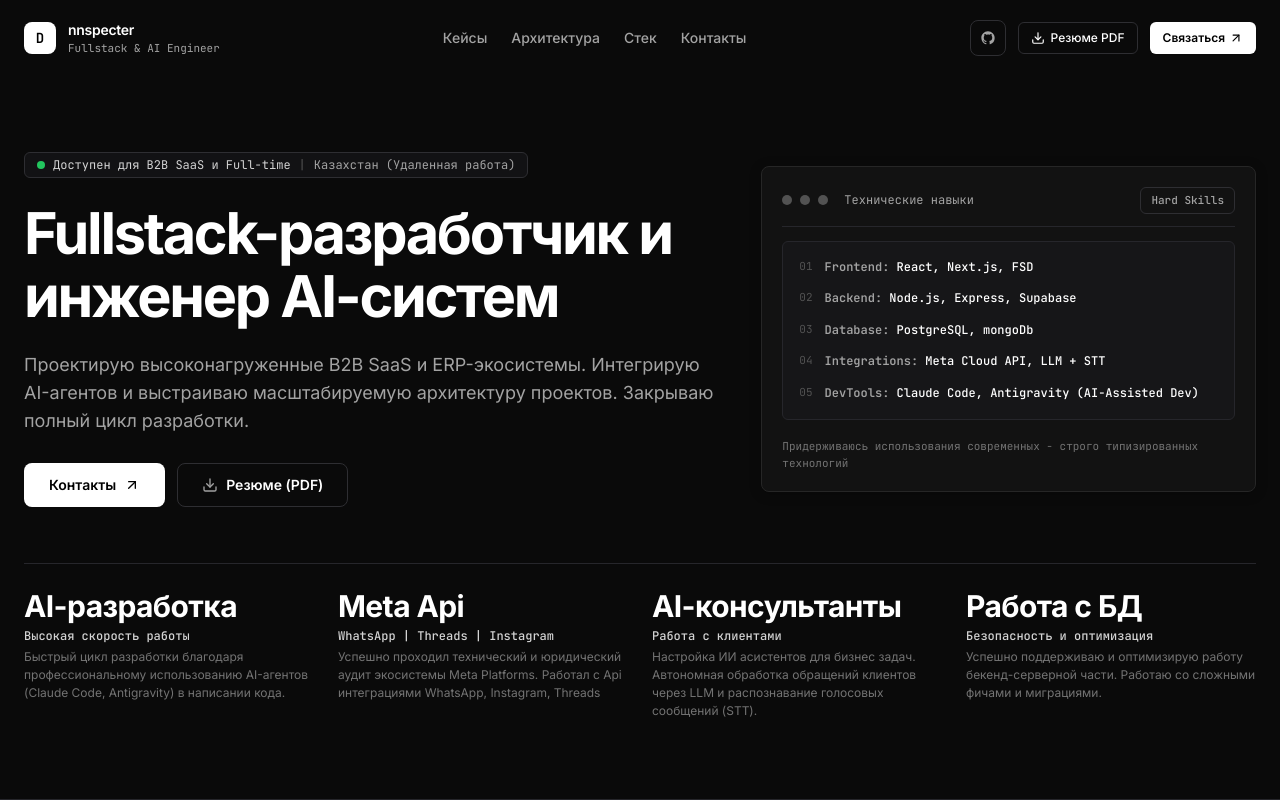
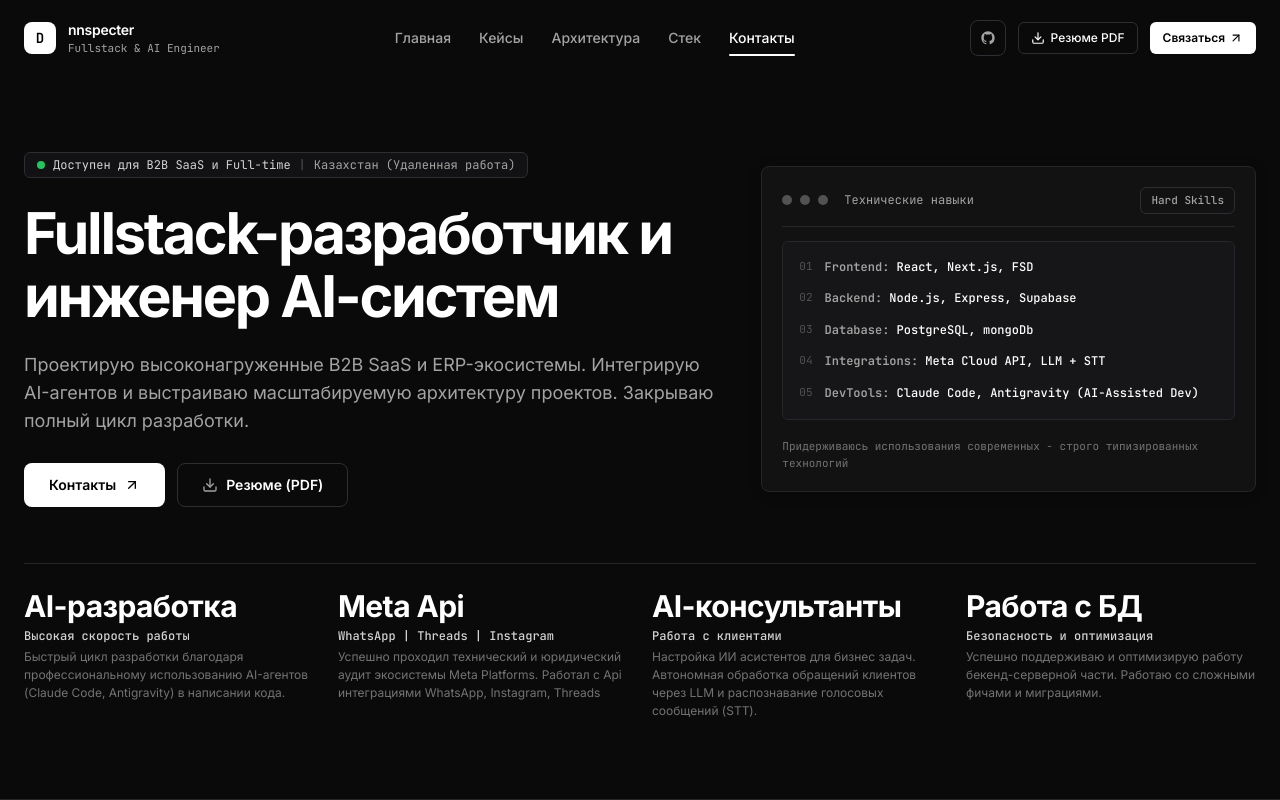
Before and after one commit to nnspecter/PortfolioLanding, a React (Vite) app: page / in a window 1280 px wide. Shown: the top 800 px of the page. Built offline with nearby package versions, Linux system fonts and the light colour scheme.

Commit message:
refactor: доработка кейсов и хедера

```diff
--- a/src/components/layout/Navbar.tsx
+++ b/src/components/layout/Navbar.tsx
@@ -1,4 +1,5 @@
 import { useState, useEffect } from "react";
+import { motion } from "framer-motion";
 import { personalInfo } from "@/data/resumeData";
 import { Button } from "@/components/ui/button";
 import { GithubIcon } from "@/components/icons/SocialIcons";
@@ -7,21 +8,48 @@ import { Menu, X, ArrowUpRight, Download } from "lucide-react";
 export function Navbar() {
   const [isScrolled, setIsScrolled] = useState(false);
   const [mobileMenuOpen, setMobileMenuOpen] = useState(false);
+  const [activeSection, setActiveSection] = useState<string>("hero");
+
+  const navLinks = [
+    { id: "hero", label: "Главная", href: "#hero" },
+    { id: "cases", label: "Кейсы", href: "#cases" },
+    { id: "architecture", label: "Архитектура", href: "#architecture" },
+    { id: "skills", label: "Стек", href: "#skills" },
+    { id: "contact", label: "Контакты", href: "#contact" },
+  ];
 
   useEffect(() => {
     const handleScroll = () => {
       setIsScrolled(window.scrollY > 20);
+
+      // Check if user is scrolled to the very bottom
+      const isBottom =
+        window.innerHeight + window.scrollY >=
+        document.documentElement.scrollHeight - 80;
+      if (isBottom) {
+        setActiveSection("contact");
+        return;
+      }
+
+      const sectionIds = ["hero", "cases", "architecture", "skills", "contact"];
+      const scrollPosition = window.scrollY + 180;
+
+      for (let i = sectionIds.length - 1; i >= 0; i--) {
+        const el = document.getElementById(sectionIds[i]);
+        if (el) {
+          const top = el.offsetTop;
+          if (scrollPosition >= top) {
+            setActiveSection(sectionIds[i]);
+            break;
+          }
+        }
+      }
     };
-    window.addEventListener("scroll", handleScroll);
+
+    window.addEventListener("scroll", handleScroll, { passive: true });
+    handleScroll();
     return () => window.removeEventListener("scroll", handleScroll);
   }, []);
-
-  const navLinks = [
-    { label: "Кейсы", href: "#cases" },
-    { label: "Архитектура", href: "#architecture" },
-    { label: "Стек", href: "#skills" },
-    { label: "Контакты", href: "#contact" },
-  ];
 
   return (
     <header
@@ -33,7 +61,7 @@ export function Navbar() {
     >
       <div className="max-w-[1280px] mx-auto px-6 flex items-center justify-between">
         {/* Brand */}
-        <a href="#" className="flex items-center gap-3 group">
+        <a href="#hero" className="flex items-center gap-3 group">
           <div className="w-8 h-8 rounded-lg bg-white text-black font-mono font-bold flex items-center justify-center text-sm">
             D
           </div>
@@ -50,17 +78,31 @@ export function Navbar() {
           </div>
         </a>
 
-        {/* Desktop Nav */}
-        <nav className="hidden md:flex items-center gap-6">
-          {navLinks.map((link) => (
+        {/* Desktop Nav with Animated Underline */}
+        <nav className="hidden md:flex items-center gap-7">
+          {navLinks.map((link) => {
+            const isActive = activeSection === link.id;
+
+            return (
               <a
                 key={link.href}
                 href={link.href}
-              className="text-sm font-medium text-neutral-400 hover:text-white transition-colors"
+                onClick={() => setActiveSection(link.id)}
+                className={`relative py-1 text-sm font-medium transition-colors ${
+                  isActive ? "text-white" : "text-neutral-400 hover:text-neutral-200"
+                }`}
               >
                 {link.label}
+                {isActive && (
+                  <motion.span
+                    layoutId="activeNavUnderline"
+                    className="absolute -bottom-1 left-0 right-0 h-[2px] bg-white rounded-full"
+                    transition={{ type: "spring", stiffness: 380, damping: 30 }}
+                  />
+                )}
               </a>
-          ))}
+            );
+          })}
         </nav>
 
         {/* Desktop Actions */}
@@ -118,17 +160,29 @@ export function Navbar() {
       {/* Mobile Drawer */}
       {mobileMenuOpen && (
         <div className="md:hidden border-b border-[#26262B] bg-[#0E0E10] px-6 py-5 space-y-4">
-          <div className="flex flex-col gap-2">
-            {navLinks.map((link) => (
+          <div className="flex flex-col gap-1">
+            {navLinks.map((link) => {
+              const isActive = activeSection === link.id;
+
+              return (
                 <a
                   key={link.href}
                   href={link.href}
-                onClick={() => setMobileMenuOpen(false)}
-                className="py-2 text-sm font-medium text-neutral-300 hover:text-white"
+                  onClick={() => {
+                    setActiveSection(link.id);
+                    setMobileMenuOpen(false);
+                  }}
+                  className={`flex items-center justify-between py-2.5 px-3 rounded-md text-sm font-medium transition-colors ${
+                    isActive
+                      ? "bg-[#1C1C20] text-white"
+                      : "text-neutral-400 hover:text-white hover:bg-[#161618]"
+                  }`}
                 >
-                {link.label}
+                  <span>{link.label}</span>
+                  {isActive && <span className="w-1.5 h-1.5 rounded-full bg-white" />}
                 </a>
-            ))}
+              );
+            })}
           </div>
 
           <div className="pt-3 border-t border-[#26262B] flex flex-col gap-2">
--- a/src/components/sections/Hero.tsx
+++ b/src/components/sections/Hero.tsx
@@ -5,7 +5,7 @@ import { ArrowUpRight, Download } from "lucide-react";
 
 export function Hero() {
   return (
-    <section className="min-h-[100dvh] flex flex-col justify-between pt-24 pb-8 md:pt-28 md:pb-10 border-b border-[#26262B]">
+    <section id="hero" className="min-h-[100dvh] flex flex-col justify-between pt-24 pb-8 md:pt-28 md:pb-10 border-b border-[#26262B]">
       <div className="max-w-[1280px] mx-auto px-6 w-full flex-1 flex flex-col justify-center my-auto">
         {/* Split-screen Grid per Design.md */}
         <div className="grid grid-cols-1 lg:grid-cols-12 gap-10 lg:gap-8 items-center">
--- a/src/data/resumeData.ts
+++ b/src/data/resumeData.ts
@@ -105,43 +105,42 @@ export const sellingCases: ProjectCase[] = [
     role: "Fullstack / Архитектура",
     period: "2025 — Настоящее время",
     company: "IT-компания (B2B SaaS, NDA)",
-    tagline: "Feature-Sliced Design, складской учет, финансы и оптимизация PostgreSQL",
+    tagline: "рефакторинг, безопасность и оптимизация PostgreSQL",
     problem:
-      "С ростом функционала система управления бизнесом столкнулась с перегрузкой базы данных и сложностью добавления новых модулей из-за сильной связности кода.",
+      "С ростом функционала система управления бизнесом столкнулась с перегрузкой базы данных и сложностью добавления новых модулей из-за legacy html/js/supabase кода.",
     solution:
-      "Внедрил методологию Feature-Sliced Design (FSD), изолировал бизнес-логику по слоям, переписал критические SQL-запросы в PostgreSQL и настроил миграции схем без остановки системы.",
+      "Перенес фронтенд на React/TypeScript, внедрил методологию FSD, изолировал бизнес-логику по слоям, переписал критические SQL-запросы и функции supabase, настроил миграции схем бд без остановки системы.",
     businessResult:
-      "Повысилась отказоустойчивость, исключены простои пользователей при релизах (Zero-Downtime), система масштабирована на складской учет, финансы и воронки продаж.",
+      "Повысилась отказоустойчивость, исключены простои пользователей, исправлены критичные баги и ошибки. Система масштабирована на складской учет, финансы и воронки продаж. Экосистема полностью подготовлена к масштабированию.",
     techDetails: [
-      "Архитектура Feature-Sliced Design (shared, entities, features, widgets, pages)",
+      "Рефакторинг legacy фронтенд кода на современный стек",
       "Сложные аналитические запросы и индексы в PostgreSQL",
       "Миграции схемы базы данных без простоя пользователей",
-      "Многоуровневая ролевая модель доступа (RBAC) для разных отделов компании",
+      "Многоуровневая ролевая модель доступа для разных отделов компании"
     ],
-    tags: ["Next.js", "React", "TypeScript", "FSD", "PostgreSQL", "Zustand", "Express"],
+    tags: ["Next.js", "React", "TypeScript", "Zustand", "Tanstack Query", "Supabase"],
     metaBadge: "Аудит пройден",
   },
   {
     id: "webrtc-mobile",
-    title: "WebRTC-телефония и мобильный релиз",
-    role: "Telecom & Mobile Developer",
+    title: "WebRTC-телефония и десктоп приложения",
+    role: "Telecom & Fullstack Developer",
     period: "2026 — Настоящее время",
-    company: "IT-компания & Pet-проект",
-    tagline: "Браузерный софтфон и релиз мобильного приложения в Google Play",
+    company: "IT-компания ",
+    tagline: "Браузерный софтфон и windows/macOs приложение",
     problem:
       "Необходимость совершать звонки клиентам без сторонних телефонных аппаратов и потребность в подтвержденном опыте публикации мобильных продуктов.",
     solution:
-      "Реализовал Web-софтфон на WebRTC прямо в браузере с умной каскадной переадресацией и живым журналом через WebSockets. Разработал и успешно опубликовал мобильное приложение RPG Tasks на React Native (Expo) в Google Play Console.",
+      "Реализовал Web-софтфон на WebRTC прямо в браузере с умной каскадной переадресацией и живым журналом через WebSockets. Разработал десктоп приложения для большей стабильности соединений.",
     businessResult:
       "Менеджеры получили возможность звонить в один клик из карточки CRM. Мобильное приложение прошло полную модерацию Google с соблюдением требований безопасности.",
     techDetails: [
       "Передача звука через WebRTC в реальном времени с низкой задержкой",
       "Умная каскадная маршрутизация входящих вызовов по свободным операторам",
-      "React Native & Expo: кроссплатформенная разработка мобильного клиента",
-      "Google Play Console: подпись ключами, политики конфиденциальности и релиз",
+      "Express, кросплатформенное десктопное реакт приложение для windows/macos",
     ],
     tags: ["WebRTC", "WebSockets", "React Native", "Expo", "Google Play", "Node.js"],
-    metaBadge: "Google Play Verified",
+    metaBadge: "Аудит пройден",
   },
 ];
 
```
Lines whose indentation alone changed are shown as unchanged.
